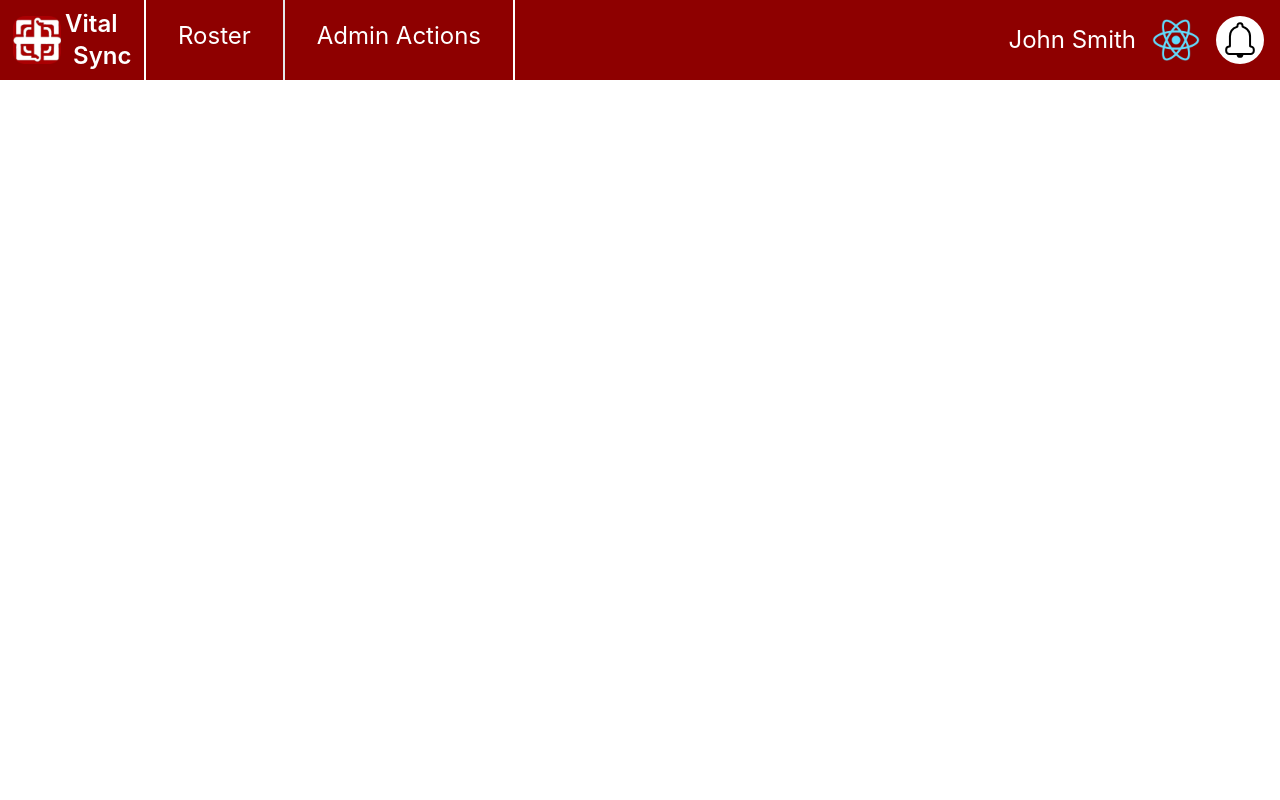
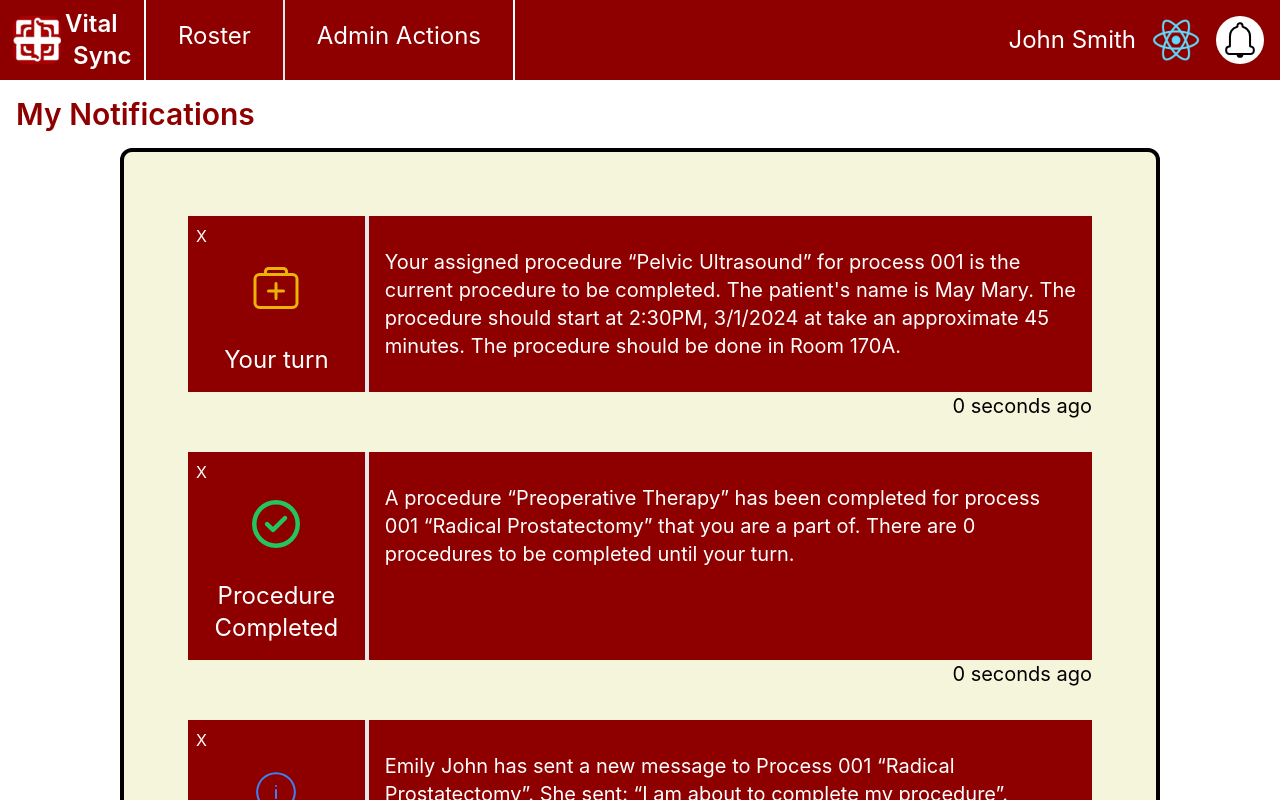
Before and after one commit to furkanagamak/VitalSync, a React (Create React App) app in the folder frontend/: page / in a window 1280 px wide. Shown: the top 800 px of the page. Built offline with nearby package versions, Linux system fonts and the light colour scheme.

Commit message:
notification box

```diff
--- a/frontend/src/App.js
+++ b/frontend/src/App.js
@@ -2,7 +2,7 @@ import toast, { Toaster } from "react-hot-toast";
 import Navbar from "./components/navbar.jsx";
 import Resources from "./components/resources/Resources";
 import AdminActions from "./components/AdminActions";
-import NotificationDropDown from "./components/notifications/NotificationDropDown";
+import NotificationBox from "./components/notifications/NotificationBox";
 import CreateAccount from "./components/CreateAccount";
 
 const notify = () => toast("Here is your toast.");
@@ -12,7 +12,7 @@ function App() {
     <>
       <Toaster />
       <Navbar />
-      {/* <NotificationDropDown /> */}
+      <NotificationBox />
     </>
   );
 }
--- /dev/null
+++ b/frontend/src/components/notifications/NotificationBox.jsx
@@ -0,0 +1,67 @@
+import tmpNotifications from "../../tmp/data/notifications";
+import { useState, useEffect } from "react";
+
+import { IoMedkitOutline } from "react-icons/io5";
+import { FaRegCircleCheck } from "react-icons/fa6";
+import { CiCircleInfo } from "react-icons/ci";
+import { FiAlertTriangle } from "react-icons/fi";
+
+import { timeAgo } from "../../utils/helperFunctions";
+
+const NotificationBox = () => {
+  const [notifications, setNotifications] = useState(null);
+
+  useEffect(() => {
+    const fetchNotifications = async () => {
+      setNotifications(tmpNotifications);
+    };
+    fetchNotifications();
+  }, []);
+
+  if (!notifications) return <div>Loading ...</div>;
+  return (
+    <div className="flex flex-col px-4 space-y-4 mt-4 w-full m-auto">
+      <h1 className="text-primary text-3xl font-semibold">My Notifications</h1>
+      <section className="flex flex-col p-16 bg-secondary rounded-xl border-black border-4 h-full space-y-8 w-5/6 m-auto">
+        {notifications.map((notification, i) => {
+          return <NotificationBoxItem notification={notification} />;
+        })}
+      </section>
+    </div>
+  );
+};
+
+const NotificationBoxItem = ({ notification }) => {
+  let CurrIcon = null;
+
+  // Determine which icon component to use based on the notification type
+  if (notification.type === "action") {
+    CurrIcon = <IoMedkitOutline className="text-yellow-500 w-12 h-12" />;
+  } else if (notification.type === "check") {
+    CurrIcon = <FaRegCircleCheck className="text-green-500 w-12 h-12" />;
+  } else if (notification.type === "info") {
+    CurrIcon = <CiCircleInfo className="text-blue-500 w-12 h-12" />;
+  } else if (notification.type === "alert") {
+    CurrIcon = <FiAlertTriangle className="text-red-500 w-8 h-12" />;
+  }
+
+  return (
+    <div>
+      <div className="bg-primary text-white space-y-4 grid grid-cols-10">
+        <section className="flex flex-col items-center space-y-8 col-start-1 col-end-3 border-r-4 p-4 text-center relative">
+          <p className="mr-auto absolute top-2 left-2">X</p>
+          {CurrIcon}
+          <h1 className="text-2xl">{notification.title}</h1>
+        </section>
+        <section className="col-start-3 col-end-11 p-4 text-xl">
+          <p>{notification.text}</p>
+        </section>
+      </div>
+      <p className="flex justify-end text-xl">
+        {timeAgo(notification.timeCreated)}
+      </p>
+    </div>
+  );
+};
+
+export default NotificationBox;
```
